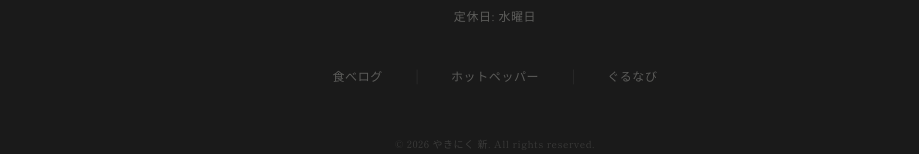
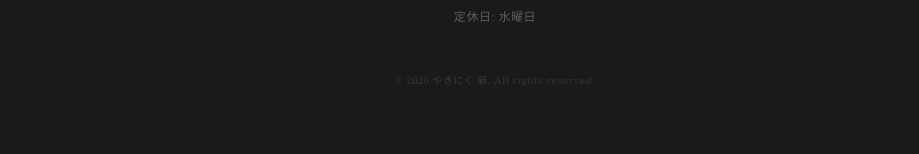
Before and after one commit to marron1984/arata, a Next.js app: page / in a window 1280 px wide. Shown: the part 7413-7567 px from the top of the page, without its empty margins (145-1064 px from the left). Built offline with nearby package versions, Linux system fonts and the light colour scheme.

Commit message:
Remove Tabelog, Hotpepper, Gurunavi links from footer
https://claude.ai/code/session_01Q9o1QpnaV4xT6F546Z3yMH

```diff
--- a/src/components/Footer.tsx
+++ b/src/components/Footer.tsx
@@ -31,36 +31,6 @@ export default function Footer() {
             <p>定休日: 水曜日</p>
           </div>
 
-          {/* Links */}
-          <div className="flex items-center justify-center gap-8 mt-10">
-            <a
-              href="https://tabelog.com/osaka/A2701/A270107/27151551/"
-              target="_blank"
-              rel="noopener noreferrer"
-              className="text-washi/30 text-xs tracking-wider hover:text-gold transition-colors duration-500"
-            >
-              食べログ
-            </a>
-            <span className="text-washi/10">|</span>
-            <a
-              href="https://www.hotpepper.jp/strJ003941692/"
-              target="_blank"
-              rel="noopener noreferrer"
-              className="text-washi/30 text-xs tracking-wider hover:text-gold transition-colors duration-500"
-            >
-              ホットペッパー
-            </a>
-            <span className="text-washi/10">|</span>
-            <a
-              href="https://r.gnavi.co.jp/k7u2t7410000/"
-              target="_blank"
-              rel="noopener noreferrer"
-              className="text-washi/30 text-xs tracking-wider hover:text-gold transition-colors duration-500"
-            >
-              ぐるなび
-            </a>
-          </div>
-
           {/* Copyright */}
           <p className="text-washi/15 text-[10px] tracking-wider mt-12">
             &copy; {new Date().getFullYear()} やきにく 新. All rights reserved.
```
